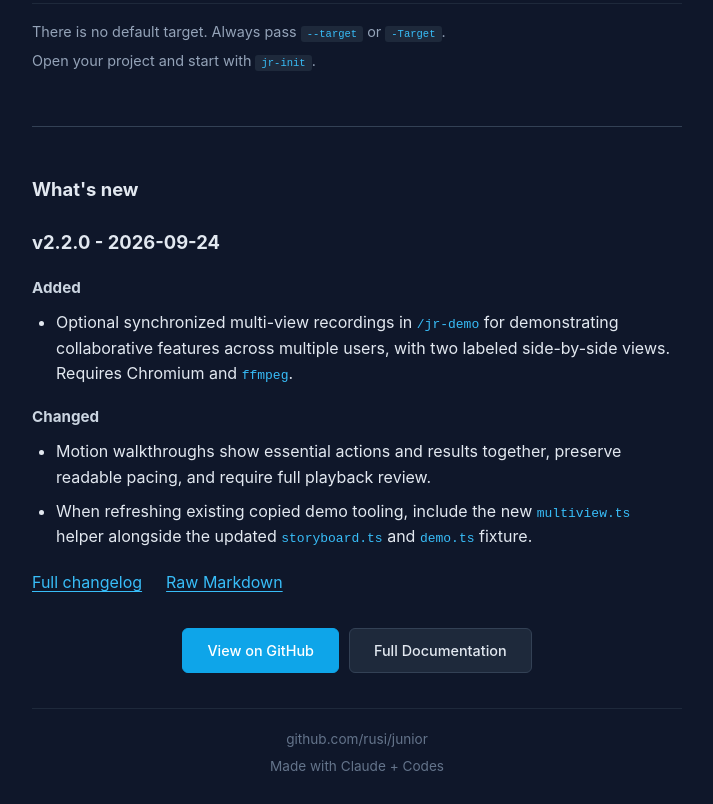
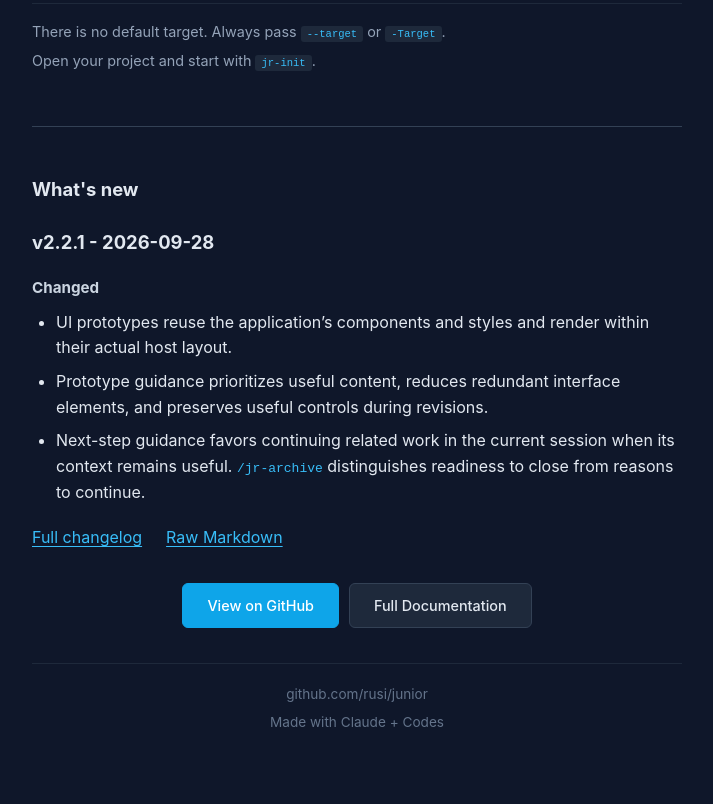
Before and after one commit to rusi/junior, a plain HTML site: page docs/index.html in a window 1280 px wide. Shown: the part 740-1544 px from the top of the page, without its empty margins (283-996 px from the left). After the commit the page ends 1499 px from the top, so only its background shows below. Drawn offline with Linux system fonts and the light colour scheme.

Commit message:
release: v2.2.1

```diff
--- a/docs/index.html
+++ b/docs/index.html
@@ -385,15 +385,12 @@
 
         <section class="release-notes" aria-labelledby="whats-new">
             <h2 id="whats-new">What's new</h2>
-<h2>v2.2.0 - 2026-09-24</h2>
-<h3>Added</h3>
-<ul>
-<li>Optional synchronized multi-view recordings in <code>/jr-demo</code> for demonstrating collaborative features across multiple users, with two labeled side-by-side views. Requires Chromium and <code>ffmpeg</code>.</li>
-</ul>
+<h2>v2.2.1 - 2026-09-28</h2>
 <h3>Changed</h3>
 <ul>
-<li>Motion walkthroughs show essential actions and results together, preserve readable pacing, and require full playback review.</li>
-<li>When refreshing existing copied demo tooling, include the new <code>multiview.ts</code> helper alongside the updated <code>storyboard.ts</code> and <code>demo.ts</code> fixture.</li>
+<li>UI prototypes reuse the application’s components and styles and render within their actual host layout.</li>
+<li>Prototype guidance prioritizes useful content, reduces redundant interface elements, and preserves useful controls during revisions.</li>
+<li>Next-step guidance favors continuing related work in the current session when its context remains useful. <code>/jr-archive</code> distinguishes readiness to close from reasons to continue.</li>
 </ul>
 
             <nav class="release-links" aria-label="Release notes">
```
Also changed, not shown: docs/changelog.html (+7 -0 lines), 5 other files.
